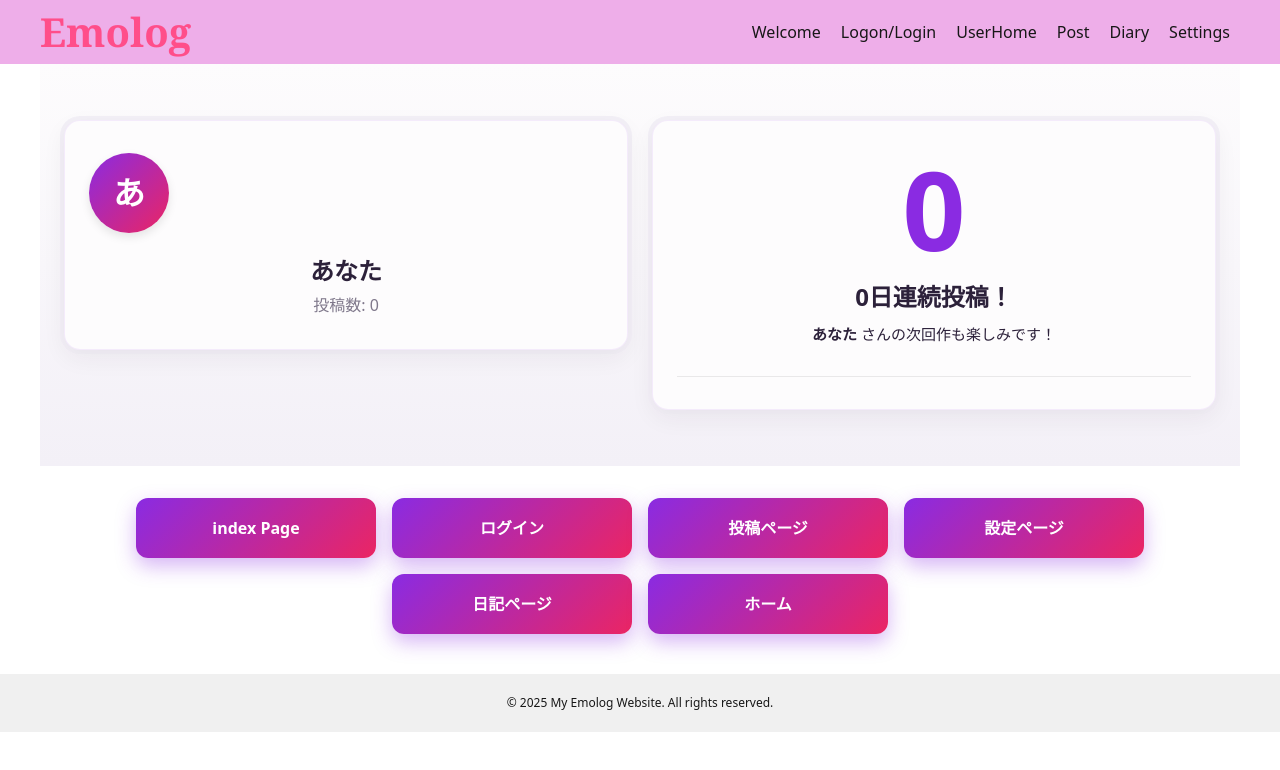
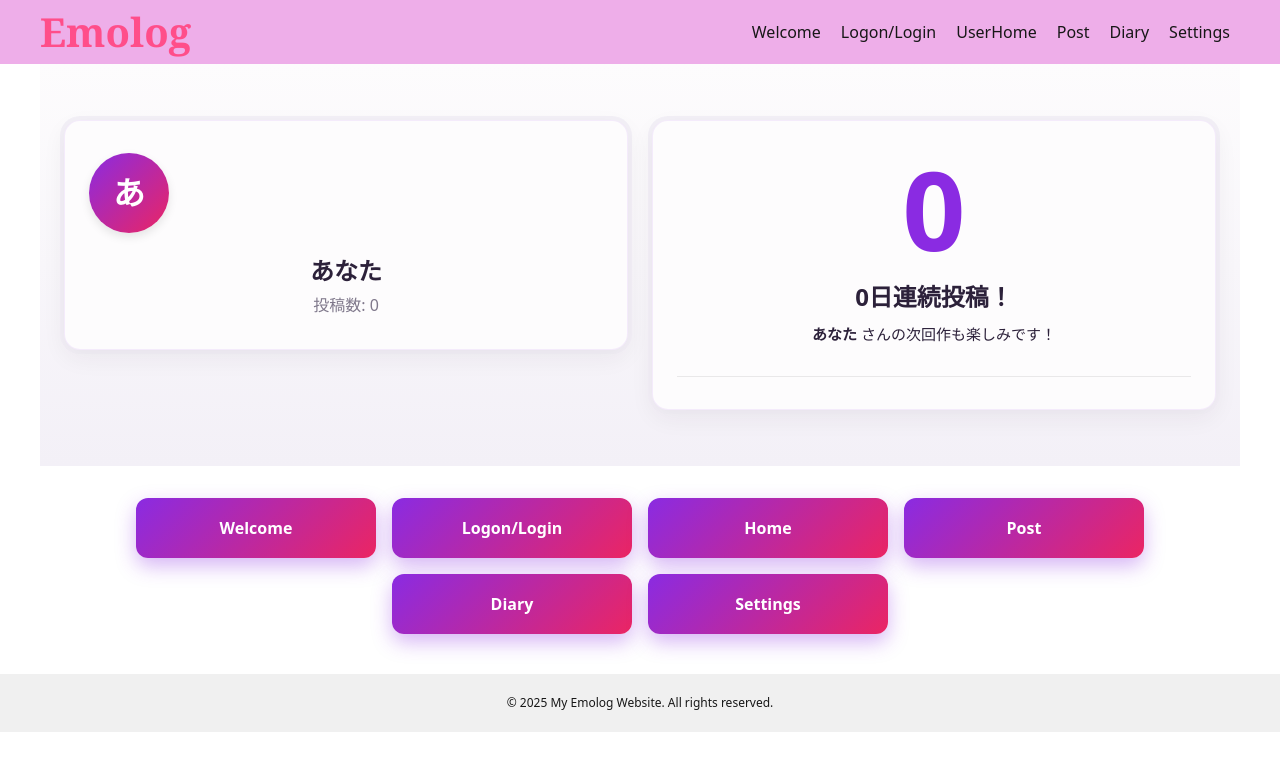
Before and after one commit to jphacks/tk_b_2510, a Next.js app in the folder frontend/: page /user-home in a window 1280 px wide. Shown: the top 770 px of the page. Built offline with nearby package versions, Linux system fonts and the light colour scheme; no server answers; sample sign-in values are in the browser's storage.

Commit message:
[update]更新

```diff
--- a/frontend/src/app/user-home/page.js
+++ b/frontend/src/app/user-home/page.js
@@ -184,12 +184,13 @@ export function HomePage() {
       </main>
       {/* sub navigation under the main columns */}
       <div className={styles.subNav} role="navigation" aria-label="page links">
-        <Link href="/" className={styles.navButton}>index Page</Link>
-        <Link href="/login" className={styles.navButton}>ログイン</Link>
-        <Link href="/post" className={styles.navButton}>投稿ページ</Link>
-        <Link href="/settings" className={styles.navButton}>設定ページ</Link>
-        <Link href="/diary" className={styles.navButton}>日記ページ</Link>
-        <Link href="/user-home" className={styles.navButton}>ホーム</Link>
+        <Link href="/" className={styles.navButton}>Welcome</Link>
+        <Link href="/login" className={styles.navButton}>Logon/Login</Link>
+        <Link href="/user-home" className={styles.navButton}>Home</Link>
+        <Link href="/post" className={styles.navButton}>Post</Link>
+        <Link href="/diary" className={styles.navButton}>Diary</Link>
+        <Link href="/settings" className={styles.navButton}>Settings</Link>
+
       </div>
     </>
   );
```
